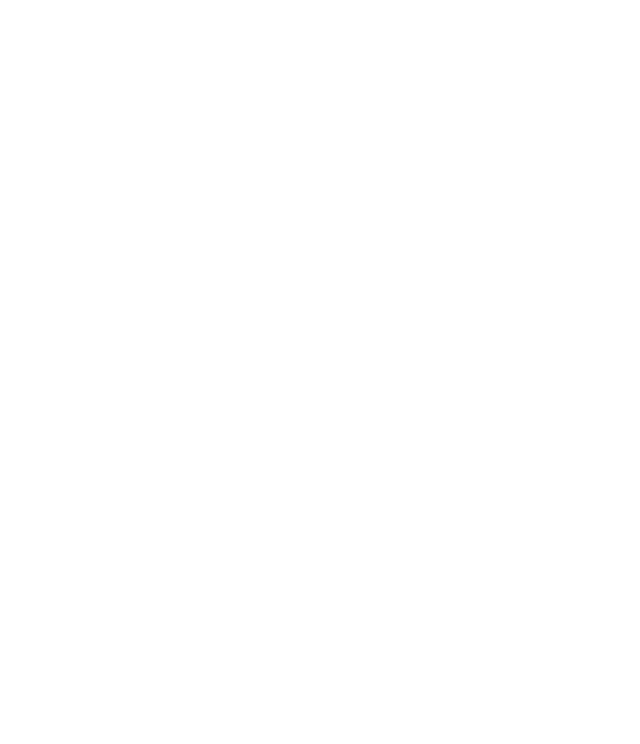
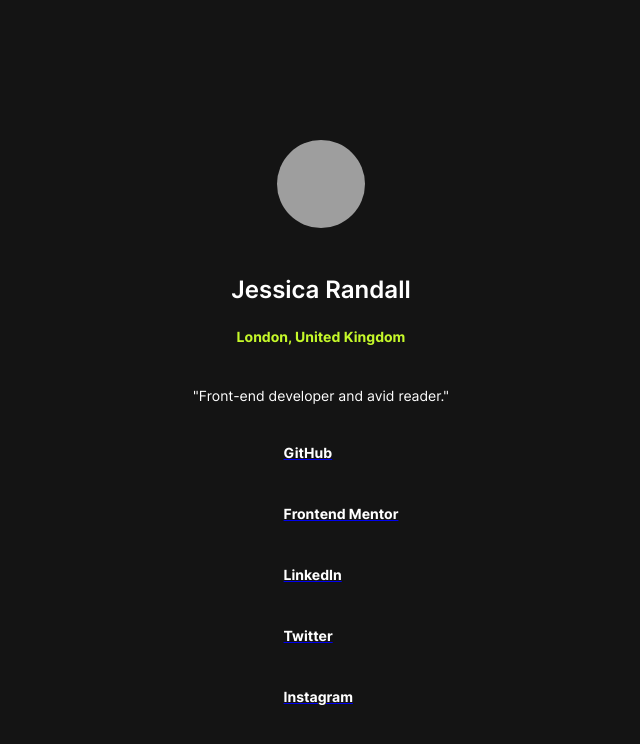
Before and after one commit to Edanriell/SocialLinksProfile, a Vue app in the folder client/: page / in a window 1280 px wide. Shown: the top 744 px of the page, without its empty margins (319-959 px from the left). Built offline with nearby package versions, Linux system fonts and the light colour scheme; grey boxes are pictures that could not be loaded.

Commit message:
kinda finished ui

```diff
--- a/client/src/app/app.vue
+++ b/client/src/app/app.vue
@@ -1,12 +1,26 @@
 <script setup lang="ts">
+	import { SocialLinksProfile } from "../widgets/social-links-profile";
 </script>
 
 <template>
-	<main>
+	<main class="main">
 		<h1 class="visually-hidden">Social links profile</h1>
+		<SocialLinksProfile />
 	</main>
 </template>
 
 <style>
 	@import "./styles/styles.scss";
+
+	.main {
+		width: 100%;
+		height: 100%;
+		background: var(--black);
+		padding-top: 11.6rem;
+		padding-bottom: 11.7rem;
+		display: flex;
+		justify-content: center;
+		align-items: center;
+		min-height: 100vh;
+	}
 </style>
--- a/client/src/app/styles/styles.scss
+++ b/client/src/app/styles/styles.scss
@@ -1,5 +1,14 @@
 @use "./fonts";
 @use "./sanitize";
+
+:root {
+	--black: hsl(0, 0%, 8%);
+	--dark-grey: hsl(0, 0%, 12%);
+	--grey: hsl(0, 0%, 20%);
+	--white: hsl(0, 0%, 100%);
+	--neon-green: hsl(75, 94%, 57%);
+	--font-family: "Inter", sans-serif;
+}
 
 html {
 	font-size: 62.5%;
--- a/client/src/widgets/social-links-profile/ui.vue
+++ b/client/src/widgets/social-links-profile/ui.vue
@@ -7,7 +7,7 @@
 <template>
 	<article class="social-links-profile">
 		<picture>
-			<source media="(min-width: 320px)" srcset="{{imageMobile}}">
+			<source media="(min-width: 375px)" srcset="{{imageMobile}}">
 			<source media="(min-width: 768px)" srcset="{{imageTablet}}">
 			<source media="(min-width: 1024px)" srcset="{{imageDesktop}}">
 			<img class="social-links-profile__user-image" src="{{imageDesktop}}" alt="User X profile">
@@ -46,15 +46,69 @@
 </template>
 
 <style>
-	.social-links-profile{}
-	.social-links-profile__user-image{}
-	.social-links-profile__user-full-name{}
-	.social-links-profile__user-location{}
-	.social-links-profile__user-info{}
-	.social-links-profile__user-link-list{}
+	.social-links-profile {
+		max-width: 32.7rem;
+		padding: 2.4rem;
+		display: flex;
+		flex-direction: column;
+		align-items: center;
+	}
 
-	.user-links-list{}
-	.user-links-list__item{}
-	.user-links-list__item-link{}
-	.user-links-list__item-link-name{}
+	.social-links-profile__user-image {
+		width: 8.8rem;
+		height: 8.8rem;
+		border-radius: 50%;
+		margin-bottom: 2.4rem;
+	}
+
+	.social-links-profile__user-full-name {
+		font-family: var(--font-family);
+		font-weight: 600;
+		font-size: 2.4rem;
+		color: var(--white);
+		margin-bottom: 0.4rem;
+	}
+
+	.social-links-profile__user-location {
+		font-family: var(--font-family);
+		font-weight: 700;
+		font-size: 1.4rem;
+		color: var(--neon-green);
+		margin-bottom: 2.4rem;
+	}
+
+	.social-links-profile__user-info {
+		font-family: var(--font-family);
+		font-weight: 400;
+		font-size: 1.4rem;
+		color: var(--white);
+	}
+
+	.social-links-profile__user-link-list {
+		list-style: none;
+	}
+
+	.user-links-list {
+		display: flex;
+		flex-direction: column;
+		align-items: center;
+		row-gap: 1.6rem;
+	}
+
+	.user-links-list__item {
+		width: 100%;
+		padding-top: 1.2rem;
+		padding-bottom: 1.2rem;
+	}
+
+	.user-links-list__item-link {
+		width: 100%;
+	}
+
+	.user-links-list__item-link-name {
+		font-family: var(--font-family);
+		font-weight: 700;
+		font-size: 1.4rem;
+		color: var(--white);
+	}
 </style>
```
